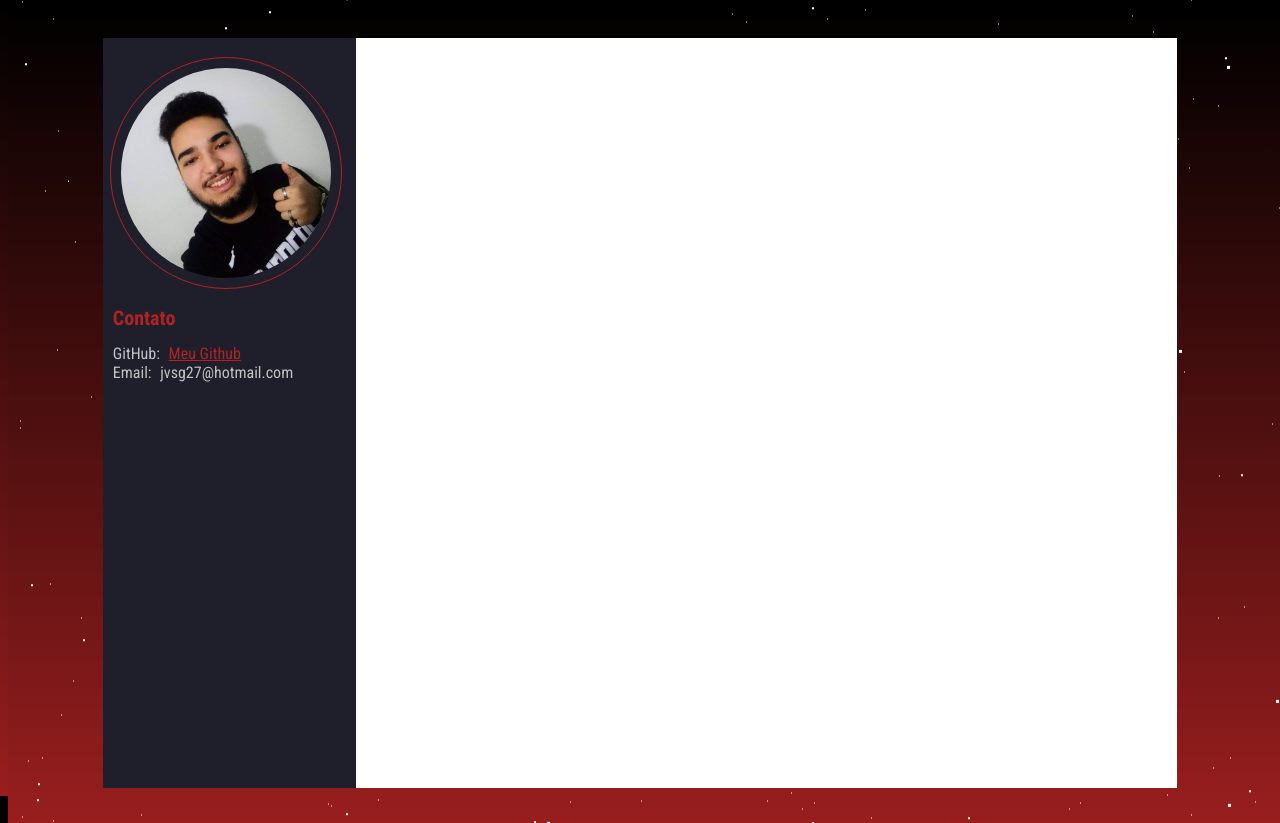
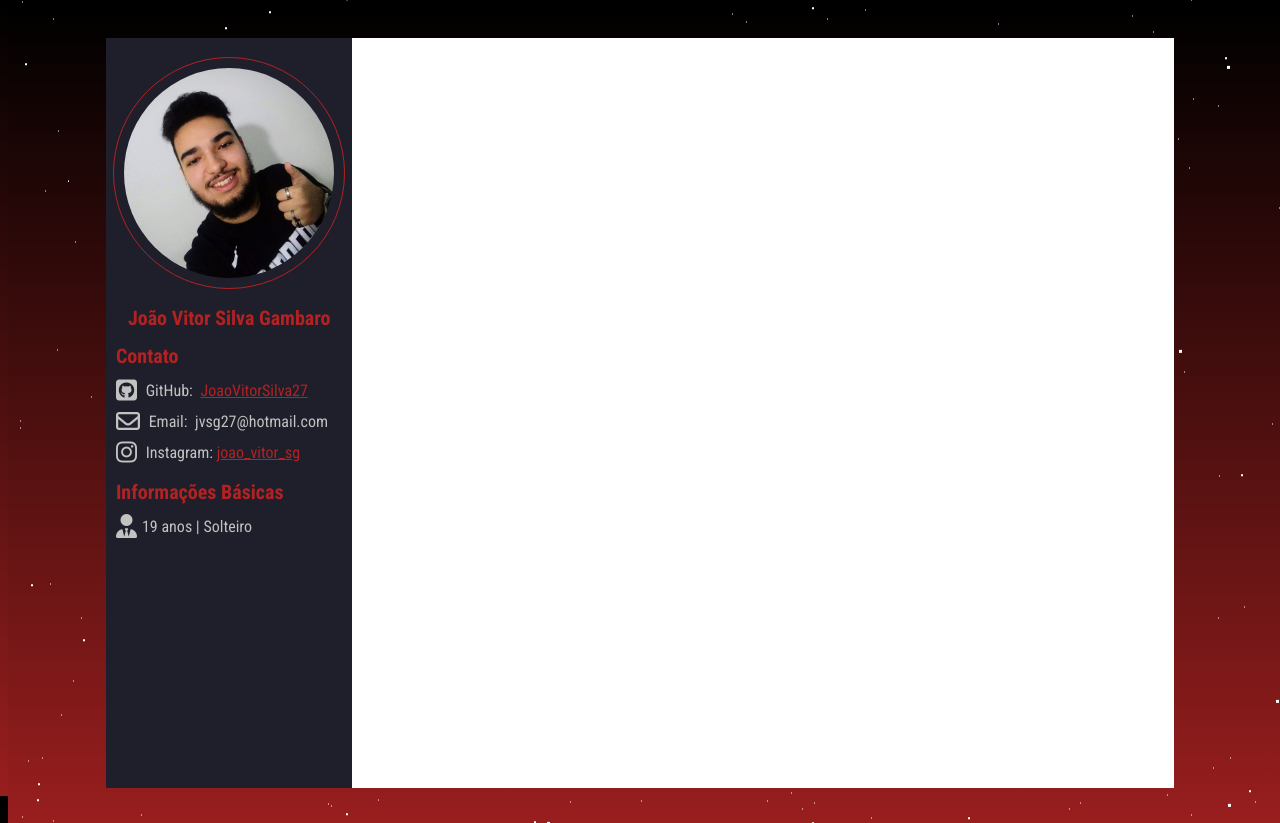
Before and after one commit to JoaoVitorSilva27/Projeto-curriculum, a plain HTML site: page index.html in a window 1280 px wide. Shown: the top 823 px of the page. Drawn offline with Linux system fonts and the light colour scheme.

Commit message:
Update icons +css organization

```diff
--- a/index.html
+++ b/index.html
@@ -5,8 +5,12 @@
     <meta charset="UTF-8">
     <meta name="viewport" content="width=device-width, initial-scale=1.0">
     <title>Curriculum pessoal</title>
+
+    <!--CSS-->
     <link rel="stylesheet" href="src/css/style.css">
     <link rel="stylesheet" href="src/css/back.css">
+    <link rel="stylesheet" href="src/css/Lside.css">
+    <link rel="stylesheet" href="src/css/Rside.css">
 
     <!--FONTE -->
     <link rel="preconnect" href="https://fonts.googleapis.com">
@@ -14,6 +18,9 @@
     <link
         href="https://fonts.googleapis.com/css2?family=Roboto+Condensed:wght@300;400;700&family=Roboto:wght@300;400;700&display=swap"
         rel="stylesheet">
+
+    <!--FONTAWESOME (icones) -->
+    <script src="https://kit.fontawesome.com/11541df052.js" crossorigin="anonymous"></script>
 
 </head>
 
@@ -29,15 +36,34 @@
             <br>
 
             <span id="fotocont"><img src="src/img/índice.jpg" alt="" id="ftperf"></span>
+            <h1 id="txtnome">João Vitor Silva Gambaro</h1>
 
             <div id="contato">
+
                 <h1>Contato</h1>
 
-                GitHub: <span id="contatotxt"><a href="https://github.com/JoaoVitorSilva27">Meu Github</a></span> <br>
+                <i class="fa-brands fa-square-github fa-xl" id="iconcont"></i>
+                GitHub: <span id="contatotxt">
+                    <a href="https://github.com/JoaoVitorSilva27">JoaoVitorSilva27</a></span>
+
+                <div id="espaço"></div>
+
+                <i class="fa-regular fa-envelope fa-xl" id="iconcont"></i>
                 Email: <span id="contatotxt">jvsg27@hotmail.com</span>
 
+                <div id="espaço"></div>
+
+                <i class="fa-brands fa-instagram fa-xl" id="iconcont"></i>
+                Instagram: <a href="https://instagram.com/joao_vitor_sg?igshid=OGQ5ZDc2ODk2ZA==">joao_vitor_sg</a>
+
+
             </div>
+            <div id="infosB">
+                <h1>Informações Básicas</h1>
 
+                <i class="fa-solid fa-user-tie fa-xl" id="iconcont"></i>19 anos | Solteiro
+
+            </div>
         </div>
 
         <div id="ladoD">
--- /dev/null
+++ b/src/css/Lside.css
@@ -0,0 +1,62 @@
+#ladoE {
+    width: 19.5%;
+    height: 750px;
+    background-color: rgb(31, 31, 43);
+}
+
+#fotocont {
+    padding: 7.5px;
+}
+
+#txtnome{
+    font-size: 20px;
+    color: firebrick;
+    text-align: center;
+}
+
+#ftperf {
+    height: 210px;
+    width: 210px;
+    padding: 10px;
+    border-radius: 120px;
+    border: #b22222 1px solid;
+
+}
+
+#contato h1 {
+    font-size: 20px;
+    color: firebrick;
+}
+
+#contato {
+    font-size: 16px;
+    padding-left: 10px;
+    color: rgb(194, 194, 194);
+}
+
+#contato a {
+    color: firebrick;
+}
+
+#contatotxt {
+    padding: 4px;
+}
+
+#iconcont{
+    padding-right: 5px;
+}
+
+#espaço{
+    padding: 6px;
+}
+
+#infosB{
+    padding-top: 4px;
+    padding-left:10px ;
+    color:rgb(194, 194, 194);
+}
+
+#infosB h1{
+    font-size: 20px;
+    color: firebrick;
+}
--- /dev/null
+++ b/src/css/Rside.css
@@ -0,0 +1,5 @@
+#ladoD {
+    background-color: white;
+    width: 65%;
+    height: 750px;
+}
--- a/src/css/style.css
+++ b/src/css/style.css
@@ -16,48 +16,3 @@ body {
     justify-content: center;
     padding-top: 30px;
 }
-
-#ladoE {
-    width: 20%;
-    height: 750px;
-    background-color: rgb(31, 31, 43);
-}
-
-#fotocont {
-    padding: 7.5px;
-}
-
-#ftperf {
-    height: 210px;
-    width: 210px;
-    padding: 10px;
-    border-radius: 120px;
-    border: #b22222 1px solid;
-
-}
-
-#contato h1 {
-    font-size: 20px;
-    color: firebrick;
-}
-
-#contato {
-    font-size: 16px;
-    padding-left: 10px;
-    color: rgb(194, 194, 194);
-}
-
-#contato a {
-    color: firebrick;
-}
-
-#contatotxt {
-    padding: 5px;
-}
-
-#ladoD {
-    background-color: white;
-    width: 65%;
-    height: 750px;
-
-}
```
